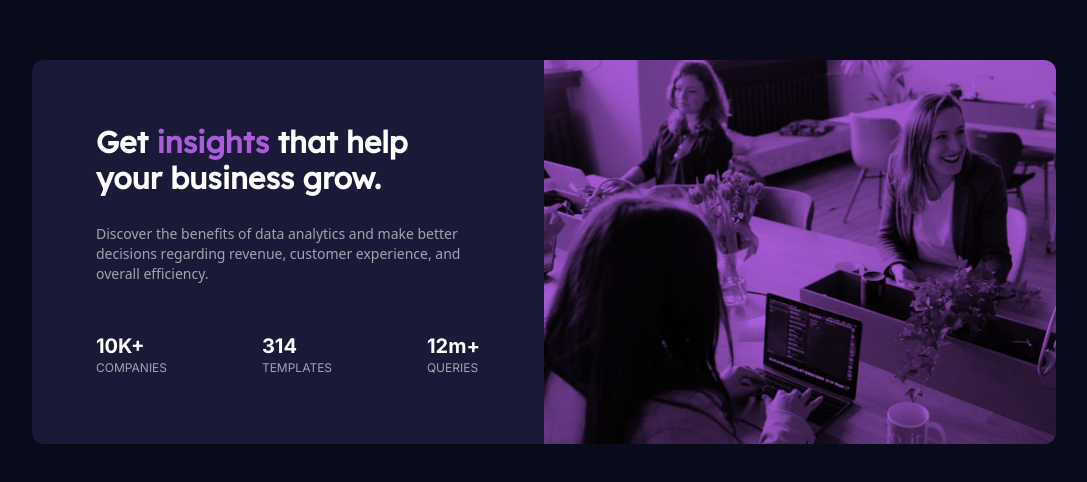
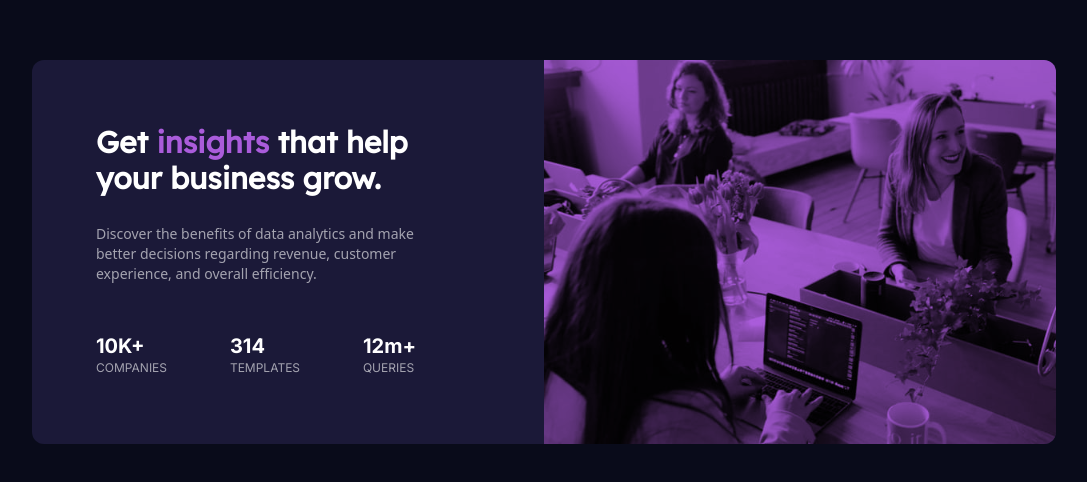
Before and after one commit to moutafatin1/frontendmentor-challenges, a Next.js app: page /stats-preview-card-component in a window 1280 px wide. Shown: the part 148-630 px from the top of the page, without its empty margins (96-1183 px from the left). Built offline with nearby package versions, Linux system fonts and the light colour scheme.

Commit message:
little margin tweak

```diff
--- a/src/pages/stats-preview-card-component.tsx
+++ b/src/pages/stats-preview-card-component.tsx
@@ -18,7 +18,7 @@ const StatePreviewCard = () => {
         {/* Card */}
         <StartAnimation className="w-80 h-[40rem] bg-[#1b1938] lg:w-full max-w-5xl lg:h-96 rounded-xl lg:grid grid-cols-2">
           <figure className="bg-[url('/stats-preview-card/image-header-mobile.jpg')] bg-[#aa5cdb] bg-blend-multiply  bg-cover bg-no-repeat object-contain h-[35%] rounded-tl-xl rounded-tr-xl order-2 lg:rounded-br-xl lg:rounded-tl-none lg:h-96 "></figure>
-          <section className="text-center mx-10 my-8 lg:text-left lg:m-16 lg:space-y-7">
+          <section className="text-center mx-10 my-8 lg:text-left lg:my-16 lg:ml-16 lg:mr-32 lg:space-y-7">
             <h1 className="text-white text-xl font-bold font-deca lg:text-3xl ">
               Get <span className="text-[#aa5cdb]">insights</span> that help
               your business grow.
```
